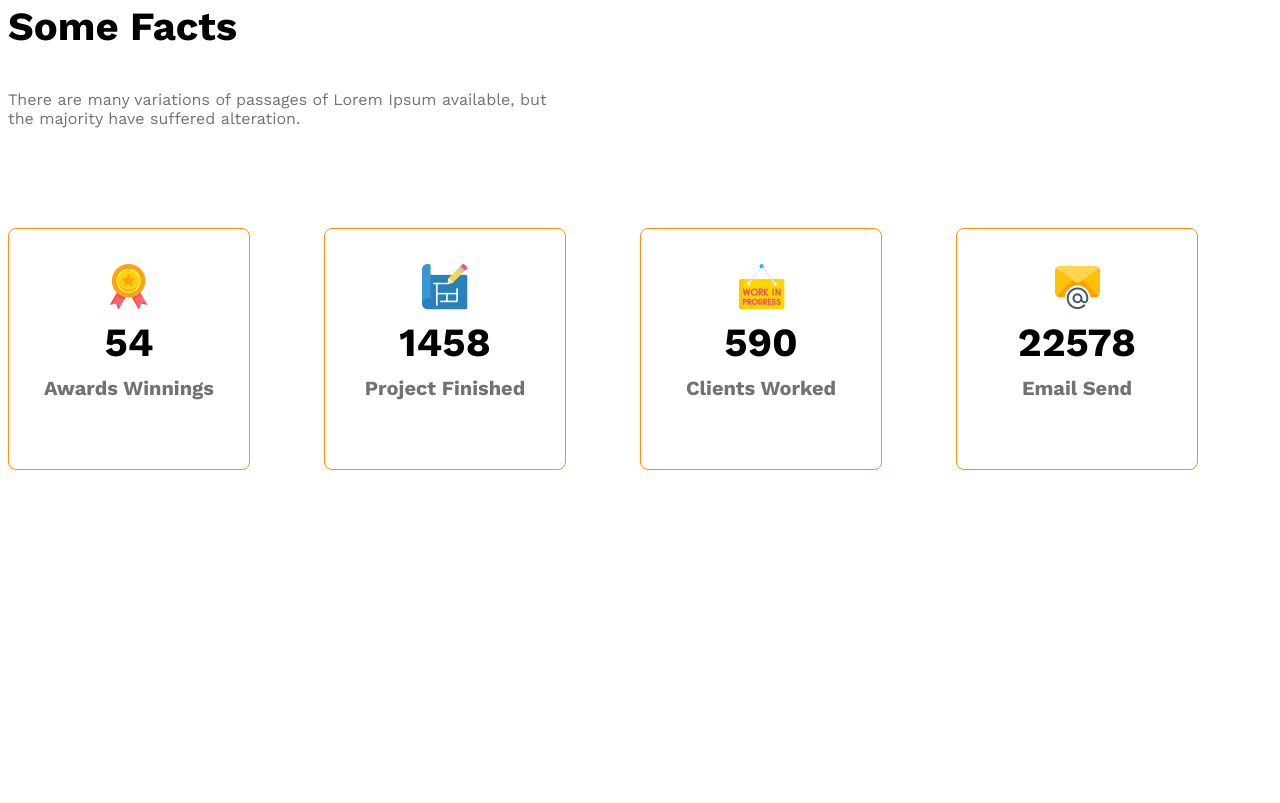
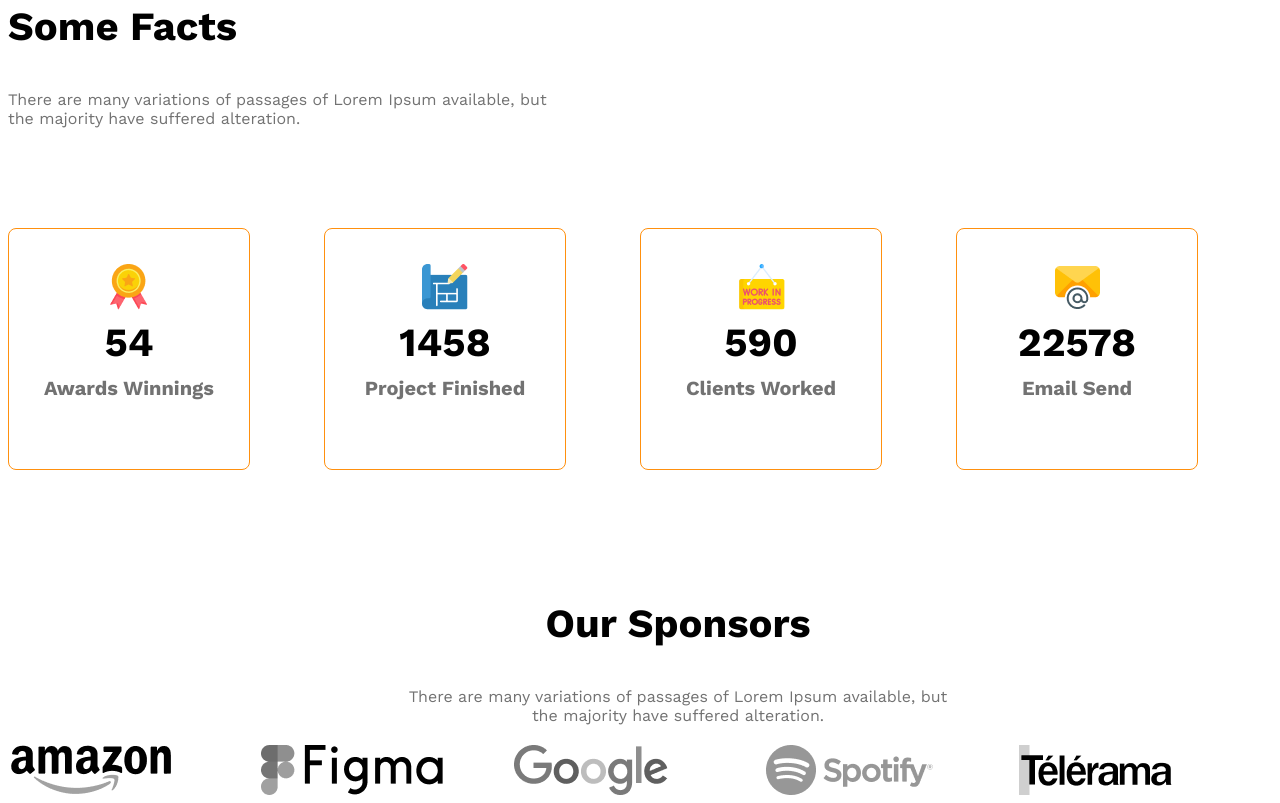
Before and after one commit to Mithila401/g3-architect-responsive-progect, a plain HTML site: page index.html in a window 1280 px wide. Shown: the part 2338-3141 px from the top of the page. Before the commit the page ends 2816 px from the top, so only its background shows below. Drawn offline with nearby package versions, Linux system fonts and the light colour scheme.

Commit message:
finish some facts part

```diff
--- a/index.html
+++ b/index.html
@@ -82,6 +82,21 @@
             </div>
           </section>
           <!-- some facts ends here -->
+
+          <!-- our sponsors starts here -->
+           <section class="our-sponsors">
+             <div class="sponsors-info">
+              <h3 class="section-title">Our Sponsors</h3>
+              <p class="text-light-gray">There are many variations of passages of Lorem Ipsum available, but the majority have suffered alteration.</p>
+             </div>
+             <div class="sponsors-company">
+              <img src="images/sponsors/amazon.png" alt="">
+              <img src="images/sponsors/figma.png" alt="">
+              <img src="images/sponsors/google.png" alt="">
+              <img src="images/sponsors/spotify.png" alt="">
+              <img src="images/sponsors/telerama.png" alt="">
+             </div>
+           </section>
     </main>
     <footer>
 
--- a/styles/architects.css
+++ b/styles/architects.css
@@ -148,35 +148,22 @@ main > section{
     max-width: 540px;
     margin-top: 25px;
 }
+/* sponsor related styles */
+.sponsors-info{
+    max-width: 540px;
+    margin: 50 auto;
+    text-align: center;
+    margin-left: 400px;
+}
 
-
-
-
-
-
-
-
-
-
-
-
-
-
-
-
-
-
-
-
-
-
-
-
-
-
-
-
-
+.sponsors-company{
+    display: grid;
+    grid-template-columns: repeat(5, 1fr);
+    margin-top: 20px;
+}
+.sponsors-company img{
+    filter: grayscale(100%);
+}
 
 
 
@@ -206,8 +193,14 @@ main > section{
       .teams{
         flex-direction: column;
     }
-    .team-img-container{
+    .team-img-container,
+     .facts-container,
+     .sponsors-company {
         grid-template-columns: repeat(1, 1fr);
+    }
+    .facts-container, .sponsors-company{
+        justify-items: center;
+        gap: 24px;
     }
     .our-features{
         margin-left: 20px;
```
